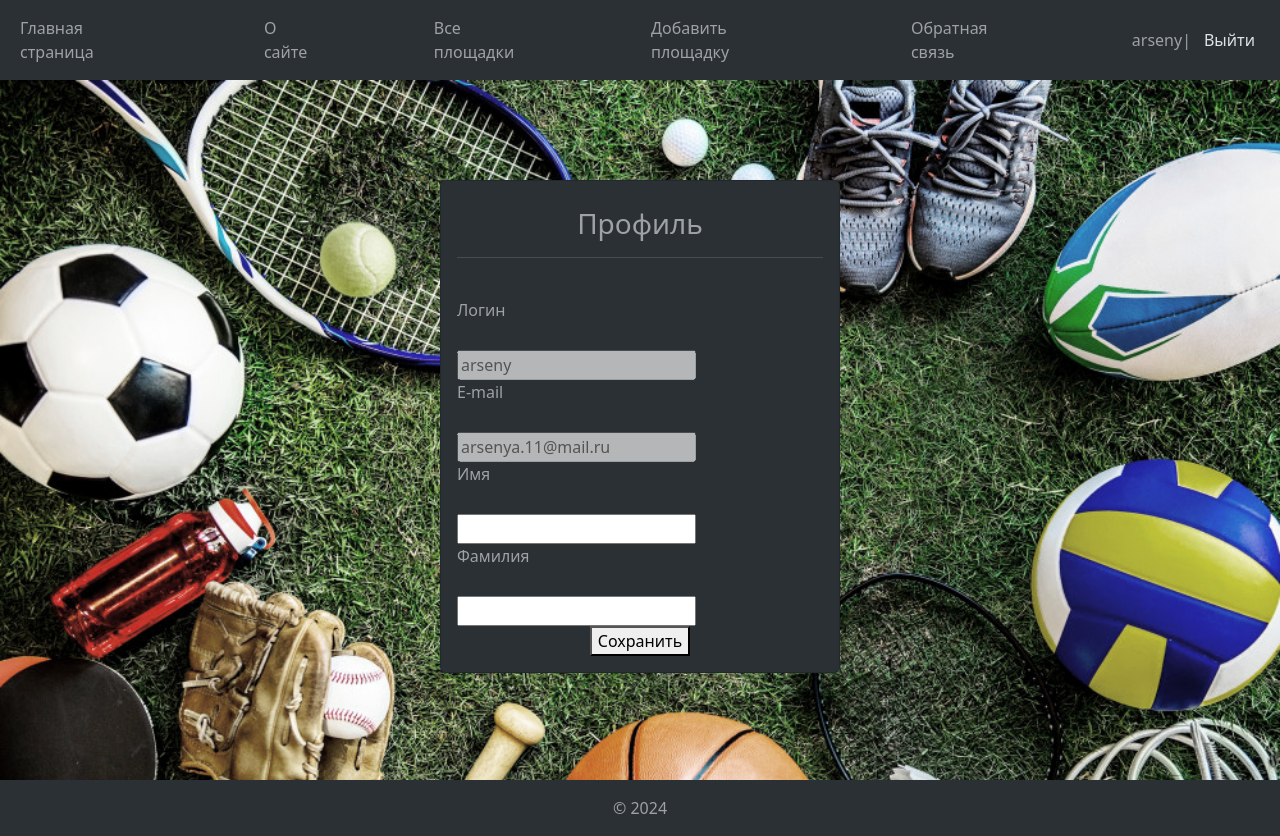
After one commit to ArsenyNovak/Playground, a Django app: page /profile/ in a window 1280 px wide. The commit adds this page. Run offline with Django 5.2, Linux system fonts and the light colour scheme; a user stored in the database is signed in.

Commit message:
create Update USER

```diff
--- a/Playground/SportsGrounds/forms.py
+++ b/Playground/SportsGrounds/forms.py
@@ -81,3 +81,20 @@ class RegisterUserForm(UserCreationForm):
         if User.objects.filter(email=email).exists():
             raise forms.ValidationError("Такой E-mail уже существует!")
         return email
+
+
+class ProfileUserForm(forms.ModelForm):
+    username = forms.CharField(disabled=True, label='Логин', widget=forms.TextInput(attrs={'class': 'form-input'}))
+    email = forms.CharField(disabled=True, label='E-mail', widget=forms.TextInput(attrs={'class': 'form-input'}))
+
+    class Meta:
+        model = get_user_model()
+        fields = ['username', 'email', 'first_name', 'last_name']
+        labels = {
+            'first_name': 'Имя',
+            'last_name': 'Фамилия',
+        }
+        widgets = {
+            'first_name': forms.TextInput(attrs={'class': 'form-input'}),
+            'last_name': forms.TextInput(attrs={'class': 'form-input'}),
+        }
--- /dev/null
+++ b/Playground/SportsGrounds/templates/SportsGrounds/profile.html
@@ -0,0 +1,22 @@
+{% extends 'base.html' %}
+
+{% block content %}
+<div class="show-sportground-section">
+    <div class="card" style="width: 400px">
+        <div class="card-body">
+            <h3>Профиль</h3>
+            <hr>
+            <form method="POST">
+                {% csrf_token %}
+                <div class="form-error">{{ form.non_field_errors }}</div>
+                <br>
+                {% for f in form %}
+                <p><label class="form-label" for="{{ f.id_for_label }}">{{ f.label }}</label>{{ f }}</p>
+                <div class="form-error">{{ f.errors }}</div>
+                {% endfor %}
+                <p class="login-button"><button type="submit">Сохранить</button></p>
+            </form>
+        </div>
+    </div>
+</div>
+{% endblock %}
--- a/Playground/SportsGrounds/urls.py
+++ b/Playground/SportsGrounds/urls.py
@@ -13,4 +13,5 @@ urlpatterns = [
     path('login/', views.LoginUser.as_view(), name='login'),
     path('logout/', LogoutView.as_view(), name='logout'),
     path('register/', views.RegisterCreateUser.as_view(), name='register'),
+    path('profile/', views.ProfileUser.as_view(), name='profile'),
     ]
--- a/Playground/SportsGrounds/views.py
+++ b/Playground/SportsGrounds/views.py
@@ -1,12 +1,13 @@
+from django.contrib.auth import get_user_model
 from django.contrib.auth.mixins import LoginRequiredMixin
 from django.contrib.auth.views import LoginView
 
 from django.shortcuts import render
 from django.template.context_processors import request
 from django.urls import reverse_lazy
-from django.views.generic import ListView, TemplateView, DetailView, FormView, CreateView
+from django.views.generic import ListView, TemplateView, DetailView, FormView, CreateView, UpdateView
 
-from .forms import AddPlayGroundForm, LoginUserForm, RegisterUserForm
+from .forms import AddPlayGroundForm, LoginUserForm, RegisterUserForm, ProfileUserForm
 from .models import Category, Playground, Photo
 
 
@@ -93,3 +94,15 @@ class RegisterCreateUser(CreateView):
     template_name = 'SportsGrounds/register.html'
     extra_context = {'title': "Регистрация"}
     success_url = reverse_lazy('login')
+
+
+class ProfileUser(LoginRequiredMixin, UpdateView):
+    form_class = ProfileUserForm
+    template_name = 'SportsGrounds/profile.html'
+    extra_context = {'title': "Профиль пользователя"}
+
+    def get_success_url(self):
+        return reverse_lazy('home')
+
+    def get_object(self, queryset=None):
+        return self.request.user
--- a/Playground/templates/base.html
+++ b/Playground/templates/base.html
@@ -25,7 +25,7 @@
 			  {% endfor %}
 				  <ul class="login-logout">
 					{% if user.is_authenticated %}
-					  <li class="login-logout-form">{{ user.username }}|
+					  <li class="login-logout-form"><a href="{% url 'profile' %}">{{user.username}}</a>|
 						<form method="post" action="{% url 'logout' %}">
 							{% csrf_token %}
 							<button class="btn" type="submit">Выйти</button>
```
